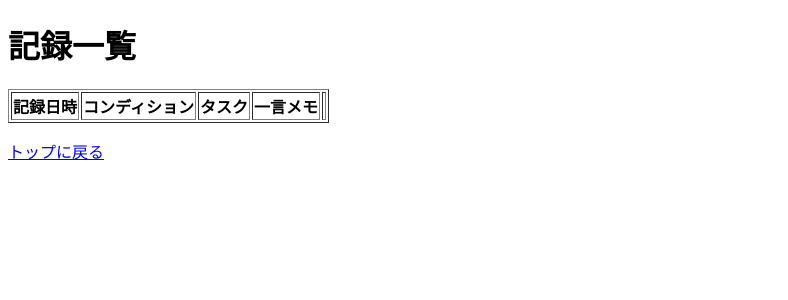
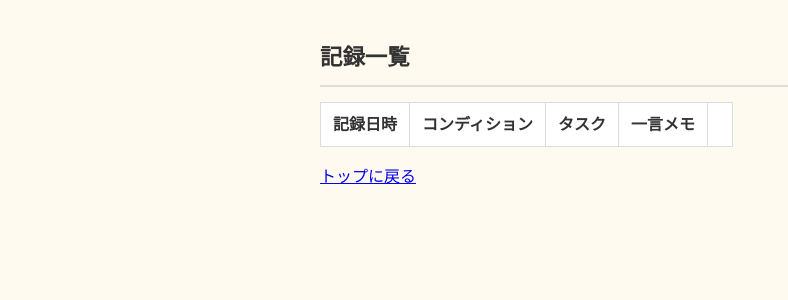
Before and after one commit to Toa3310/t-c_log, a Flask app: page /logs in a window 1280 px wide. Shown: the top 300 px of the page, without its empty margins (0-788 px from the left). Run offline with Flask 3, Linux system fonts and the light colour scheme; data that the repository does not hold is empty.

Commit message:
feat: CSSを導入し、ページの見た目を整理

```diff
--- /dev/null
+++ b/static/style.css
@@ -0,0 +1,52 @@
+body {
+    font-family: sans-serif;
+    background-color: #fffaf0;
+    color: #333;
+    max-width: 640px;
+    margin: 0 auto;
+    padding: 24px 16px;
+    line-height: 1.7;
+}
+
+h1 {
+    font-size: 1.4rem;
+    border-bottom: 2px solid #ddd;
+    padding-bottom: 8px;
+}
+
+table{
+    background-color: #ffffff;
+    border-collapse: collapse;
+}
+
+th, td{
+    border: 1px solid #ddd;
+    padding: 8px 12px;
+}
+
+button{
+    background-color: #ffffff;
+    border: 1px solid #ccc;
+    border-radius: 6px;
+    padding: 6px 14px;
+    font-size: 0.9rem;
+    cursor: pointer;
+    white-space: nowrap;
+}
+
+button:hover {
+    background-color: #eee;
+}
+
+.danger{
+    color: #c0392b;
+    border-color: #e0b4b0;
+}
+
+.danger:hover {
+    background-color: #fbeeec;
+}
+
+.nowrap{
+    white-space: nowrap;
+}
--- a/templates/base.html
+++ b/templates/base.html
@@ -3,6 +3,7 @@
 <head>
     <meta charset="UTF-8">
     <title>{% block title %}bochibochi{% endblock %}</title>
+    <link rel="stylesheet" href="{{ url_for('static', filename='style.css') }}">
 </head>
 <body>
     {% block content %}{% endblock %}
--- a/templates/logs.html
+++ b/templates/logs.html
@@ -4,7 +4,7 @@
 
 {% block content %}
     <h1>記録一覧</h1>
-    <table border="1">
+    <table>
         <tr>
             <th>記録日時</th>
             <th>コンディション</th>
@@ -14,7 +14,7 @@
         </tr>
         {% for s in sessions %}
         <tr>
-            <td>{{ s.created_at[:10] }} {{ s.created_at[11:16] }}</td>
+            <td class="nowrap">{{ s.created_at[:10] }} {{ s.created_at[11:16] }}</td>
             <td>{{ s.condition }}</td>
             <td>
                 {% for task in s.tasks %}
@@ -25,7 +25,7 @@
             <td>
                 <form action="/delete" method="POST">
                     <input type="hidden" name="created_at" value="{{ s.created_at }}">
-                    <button type="submit">削除</button>
+                    <button type="submit" class="danger">削除</button>
                 </form>
             </td>
         </tr>
```
